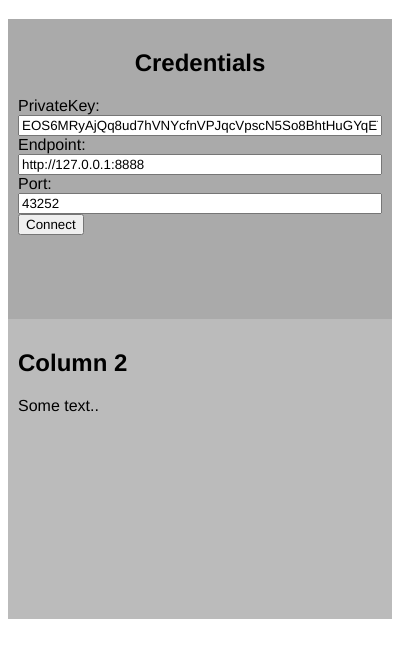
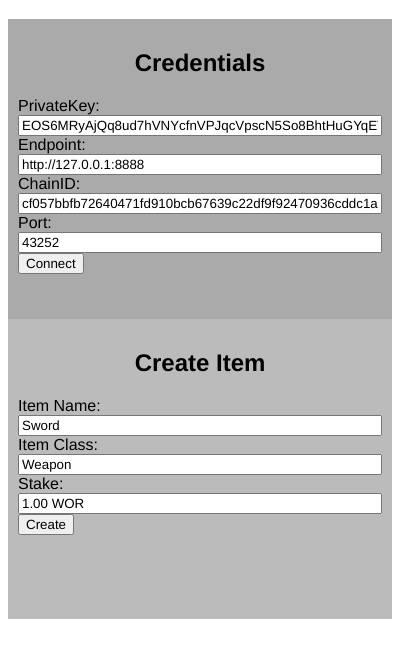
Before and after one commit to o7-machinehum/Worlds, an Electron app: page Worlds-Engine/index.html in a window 400 px wide. Both pictures are taken after a click on the button "Connect". Shown: the part 61-718 px from the top of the page. Drawn offline with Linux system fonts and the light colour scheme; no server answers.

Commit message:
Worked on the wallet

```diff
--- a/Worlds-Engine/actions.js
+++ b/Worlds-Engine/actions.js
@@ -15,8 +15,6 @@ const item = {
   Stake: '',
 }
 
-
-
 options = {
   authorization: 'turnip@active',
   broadcast: true,
@@ -25,14 +23,15 @@ options = {
 
 Eos = require('eosjs')
 
-
 module.exports = {
   connectEndpoint: function(chainId, IP, PrivateKey){
+    console.log('Chain ID: ' + chainId)
+    console.log('IP: ' + IP)
 
     const config = {
-    chainId: 'cf057bbfb72640471fd910bcb67639c22df9f92470936cddc1ade0e2f2e7dc4f',
-    keyProvider: ['5KQwrPbwdL6PhXujxW37FSSQZ1JiwsST4cqQzDeyXtP79zkvFD3'],
-    httpEndpoint: 'http://127.0.0.1:8888',
+    chainId: chainId,
+    keyProvider: [PrivateKey],
+    httpEndpoint: IP,
     expireInSeconds: 60,
     broadcast: true,
     debug: true,
@@ -40,9 +39,10 @@ module.exports = {
     sign: true
     };
 
-    const eos = Eos(config);
-
-  }
+  const eos = Eos().getInfo((error, info) => {
+    console.log(error, info);
+  });
+  },
 
   createItem: function(name, item, itemClass, stake){
     eos.contract('wsc.code').then(wsccode => {wsccode.createitem(name, item, itemClass, stake, options)})
--- a/Worlds-Engine/index.html
+++ b/Worlds-Engine/index.html
@@ -14,15 +14,20 @@
         <center><h2>Credentials</h2></center>
         PrivateKey: <input type="text" id="PrivateKey" value="EOS6MRyAjQq8ud7hVNYcfnVPJqcVpscN5So8BhtHuGYqET5GDW5CV">
         Endpoint: <input type="text" id="EndPoint" value="http://127.0.0.1:8888">
+        ChainID: <input type="text" id="ChainID" value="cf057bbfb72640471fd910bcb67639c22df9f92470936cddc1ade0e2f2e7dc4f">
         Port: <input type="text" id="Port" value="43252">
         <button onclick="connect()">Connect</button>
         </div>
       </div>
       <div class="column" style="background-color:#bbb;">
-        <h2>Column 2</h2>
-        <p>Some text..</p>
+        <div id='content' style='width:100%;'>
+        <center><h2>Create Item</h2></center>
+        Item Name: <input type="text" id="ItemName" value="Sword">
+        Item Class: <input type="text" id="ItemClass" value="Weapon">
+        Stake: <input type="text" id="ItemStake" value="1.00 WOR">
+        <button onclick="createItem()">Create</button>
+        </div>
       </div>
     </div>
-
   </body>
 </html>
--- a/Worlds-Engine/main.js
+++ b/Worlds-Engine/main.js
@@ -16,13 +16,25 @@ console.log = function(msg){
 function connect() {
   Key = document.getElementById("PrivateKey").value
   Port = document.getElementById("Port").value
+  EndPoint= document.getElementById("EndPoint").value
+  ChainID = document.getElementById("ChainID").value
 
   console.log('Unlocking Wallet and connect to endpoint!');
 
   sock.open(Port) // Open socket
-  actions. connectEndpoint()
+  actions.connectEndpoint(ChainID, EndPoint, Key)
 
   }
+
+function createItem(){
+
+  ItemName = document.getElementById("ItemName").value
+  ItemClass = document.getElementById("ItemClass").value
+  ItemStake = document.getElementById("ItemStake").value
+
+  console.log('Creating Item')
+  actions.createItem('turnip', ItemName, ItemClass, ItemStake)
+}
 
 function createWindow () {
 
--- a/Worlds-Engine/package.json
+++ b/Worlds-Engine/package.json
@@ -4,7 +4,7 @@
   "description": "The Worlds Engine is the application that lives in between the Game Engine and the Worlds Smart Contract (WSC)",
   "main": "main.js",
   "scripts": {
-    "start": "electron ."
+    "start": "electron --inspect ."
   },
   "author": "machinehum",
   "license": "ISC",
```
Also changed, not shown: 1 other file.
